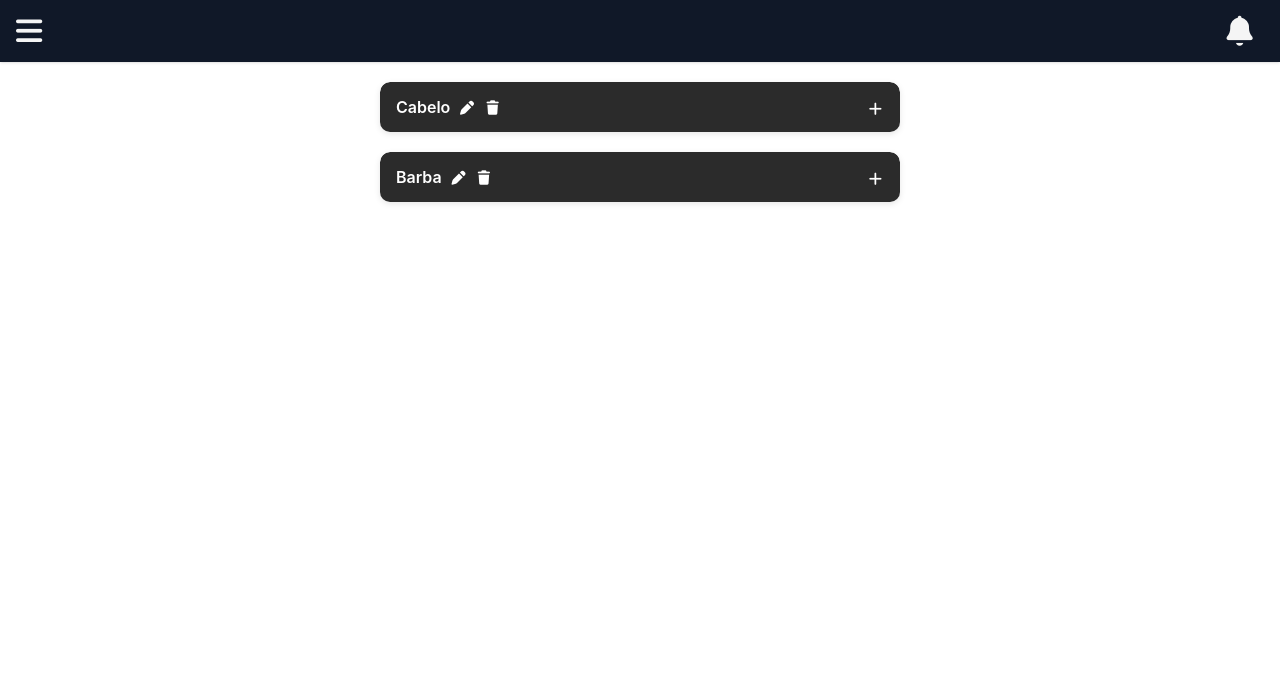
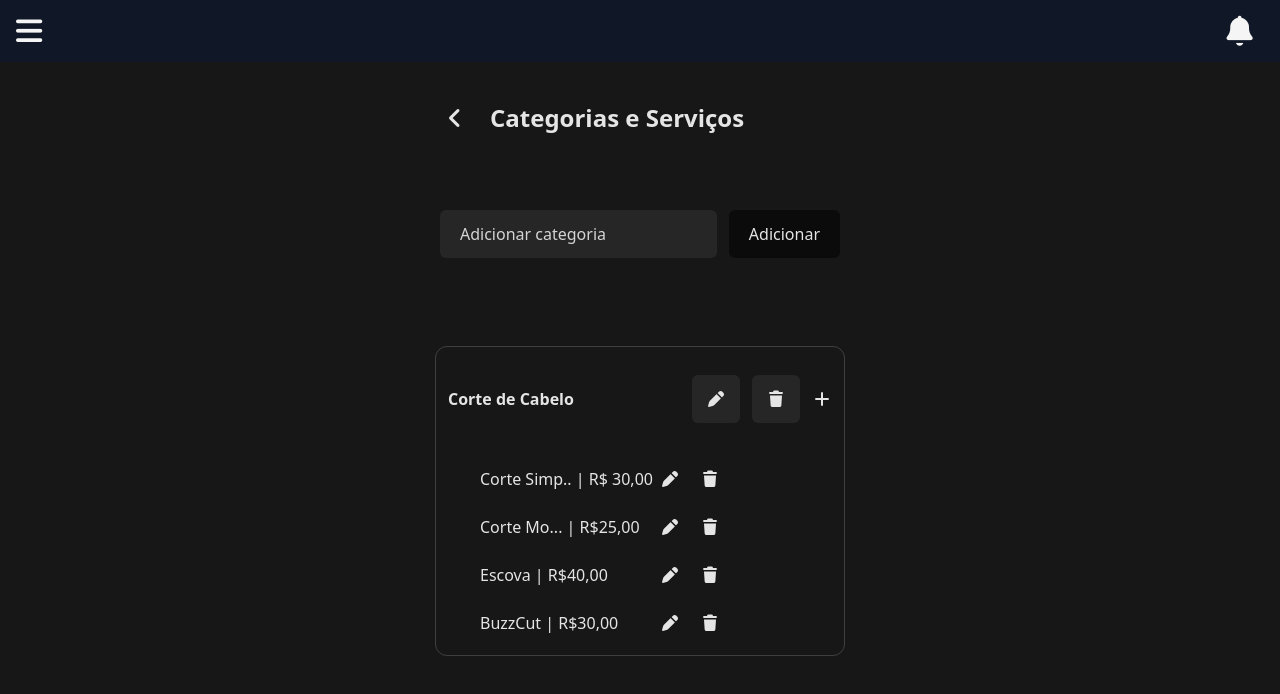
Before and after one commit to fe-lipejs/automacao-rf, a React (Vite) app: page /admin/servico in a window 1280 px wide. Shown: the top 694 px of the page. Built offline with nearby package versions, Linux system fonts and the light colour scheme.

Commit message:
Editando tela servicos

```diff
--- a/src/layout/menuUser.jsx
+++ b/src/layout/menuUser.jsx
@@ -16,11 +16,11 @@ const MenuUser = () => {
     return (
         <div>
             <header>
-                <div className={`menu-container fixed
+                <div className={`menu-container hidden fixed
                     lg:w-[20vw] absolute z-0 p-4
                     h-screen w-[60vw] bg-gray-900 text-neutral-100 shadow
                     ${menuAtivo ? "menu-ativo" : "menu-inativo"}
-                `}> <i onClick={menuAlternar} class="fa-solid fa-xmark text-3xl pr-3"></i>
+                `}> <i onClick={menuAlternar} className="fa-solid fa-xmark text-3xl pr-3"></i>
                     {/* <i onClick={menuAlternar} className='w-[48px] h-[37px] -ml-2.5 -mt-1' ></i> */}
                     <br /><br /><br />
                     <div className="profile-container space-y-1">
--- a/src/pages/admin/servico.css
+++ b/src/pages/admin/servico.css
@@ -1,5 +1,4 @@
-.category-container {
-  /* min-width: 320px; */
+/* .category-container {
   margin: 20px auto;
   border-radius: 10px;
   background: #fff;
@@ -106,4 +105,4 @@
   cursor: pointer;
   font-size: 14px;
   color: #000;
-}
+} */
--- a/src/pages/admin/servico.jsx
+++ b/src/pages/admin/servico.jsx
@@ -1,62 +1,88 @@
 import React, { useState } from "react";
-import "./servico.css";
+import { Link } from "react-router-dom";
 
-export default function CategoryDropdown() {
-  const [openCategory, setOpenCategory] = useState(null);
-
-  const categories = [
-    {
-      id: 1,
-      name: "Cabelo",
-      services: [
-        { id: 1, name: "Buzz Cut", price: "R$ 30,00", img: "https://i.imgur.com/4Z3fT1m.jpg" },
-        { id: 2, name: "Disfarçado", price: "R$ 23,00", img: "https://i.imgur.com/VmFZZrJ.jpg" },
-      ],
-    },
-    {
-      id: 2,
-      name: "Barba",
-      services: [
-        { id: 3, name: "Barba Completa", price: "R$ 25,00", img: "https://i.imgur.com/VmFZZrJ.jpg" },
-      ],
-    },
-  ];
+export default function Servicos() {
+  const [mostrarServicos,setMostrarServicos] = useState(false)
 
   return (
     <>
-      {categories.map((cat) => (
-        <div className="category-container sm:w-130 md:w-130" key={cat.id}>
-          <div className="category-header">
-            <div className="category-title">
-              <span className="category-name">{cat.name}</span>
-              <button className="icon-btn"><i className="fa fa-pen"></i></button>
-              <button className="icon-btn"><i className="fa fa-trash"></i></button>
-            </div>
-            <button
-              className="add-btn"
-              onClick={() => setOpenCategory(openCategory === cat.id ? null : cat.id)}
-            >
-              <i className={`icon-btn fa ${openCategory === cat.id ? "fa-minus" : "fa-plus"}`}></i>
-            </button>
+      <div className="text-neutral-200">
+        {/* Container Geral */}
+        <div className="w-full gap-2 h-screen bg-neutral-900 flex flex-col items-center p-10">
+
+          {/*  TITULO E BOTAO DE VOLTAR */}
+          <div className="w-[90vw] max-w-[400px] text-2xl font-semibold pb-2">
+            <Link to={"/admin/dashboard"}><i className="fa-solid fa-angle-left "></i></Link>
+            <span className="pl-5">Categorias e Serviços</span>
           </div>
 
-          <div className={`dropdown-content ${openCategory === cat.id ? "open" : ""}`}>
-            {cat.services.map((service) => (
-              <div className="service-item" key={service.id}>
-                <img src={service.img} alt={service.name} />
-                <div className="service-info">
-                  <strong>{service.name}</strong>
-                  <span>{service.price}</span>
+          {/*  ADICIONAR NOVA CATEGORIA INPUT */}
+          <div className="pt-15 flex gap-3 w-[90vw] max-w-[400px]">
+            <input className="bg-neutral-800  rounded-md h-12 w-full p-5 placeholder-neutral-300  text-neutral-50" type="text" name="" id="" placeholder="Adicionar categoria" />
+            <button className="bg-[#0B0B0C]  active:bg-neutral-800 rounded-md h-12 p-5 flex justify-center items-center ">Adicionar</button>
+          </div>
+
+          <br /><br /><br />
+
+          {/* CATEGORIAS ADICIONADAS */}
+          <div className="categorias rounded-xl border border-neutral-700 p-1 py-5">
+            <div className=" flex items-center justify-between p-2 gap-2 w-[90vw] max-w-[400px]">
+              <span className="font-semibold"> Corte de Cabelo</span>
+              <div className="icones-editar flex gap-3">
+                <div className="h-12 w-12 bg-neutral-800 rounded-md flex justify-center items-center">
+                  <i class="fa-solid fa-pen "></i>
                 </div>
-                <div className="service-actions">
-                  <button><i className="fa fa-pen"></i></button>
-                  <button><i className="fa fa-trash"></i></button>
+                <div className="h-12 w-12 bg-neutral-800 rounded-md flex justify-center items-center">
+                  <i class="fa-solid fa-trash "></i>
+                </div>
+                <div className="h-12 w-5  rounded-md flex justify-center items-center">
+                  <i class="fa-solid fa-plus"></i>
                 </div>
               </div>
-            ))}
+            </div>
+            {/* Serviços */}
+            <div className={`flex flex-col pt-5 gap-2`}>
+              <div className="pl-10 pt-4 w-70 flex justify-between items-center">
+                <span>Corte Simp.. | R$ 30,00</span>
+                <div className="flex gap-5">
+                  <div><i class="fa-solid fa-pen "></i></div>
+                  <div><i class="fa-solid fa-trash "></i></div>
+                </div>
+              </div>
+              <div className="pl-10 pt-4 w-70 flex justify-between items-center">
+                <span>Corte Mo... | R$25,00 </span>
+                <div className="flex gap-5">
+                  <div><i class="fa-solid fa-pen "></i></div>
+                  <div><i class="fa-solid fa-trash "></i></div>
+                </div>
+              </div>
+              <div className="pl-10 pt-4 w-70 flex justify-between items-center">
+                <span>Escova | R$40,00</span>
+                <div className="flex gap-5">
+                  <div><i class="fa-solid fa-pen "></i></div>
+                  <div><i class="fa-solid fa-trash "></i></div>
+                </div>
+              </div>
+              <div className="pl-10 pt-4 w-70 flex justify-between items-center">
+                <span>BuzzCut | R$30,00</span>
+                <div className="flex gap-5">
+                  <div><i class="fa-solid fa-pen "></i></div>
+                  <div><i class="fa-solid fa-trash "></i></div>
+                </div>
+              </div>
+
+            </div>
+
+
           </div>
+
+
+
+
+
+
         </div>
-      ))}
+      </div>
     </>
   );
 }
--- a/src/pages/user/agendamento.jsx
+++ b/src/pages/user/agendamento.jsx
@@ -1,4 +1,6 @@
 import React from "react";
+import { Outlet, Link } from 'react-router-dom';
+
 
 export default function Agendamento() {
     return (
@@ -114,8 +116,6 @@ export default function Agendamento() {
                     </div>
                 </div>
             </div>
-
-
         </div>
     )
 
```
Also changed, not shown: src/pages/admin/dashboard.jsx (+64 -56 lines).
